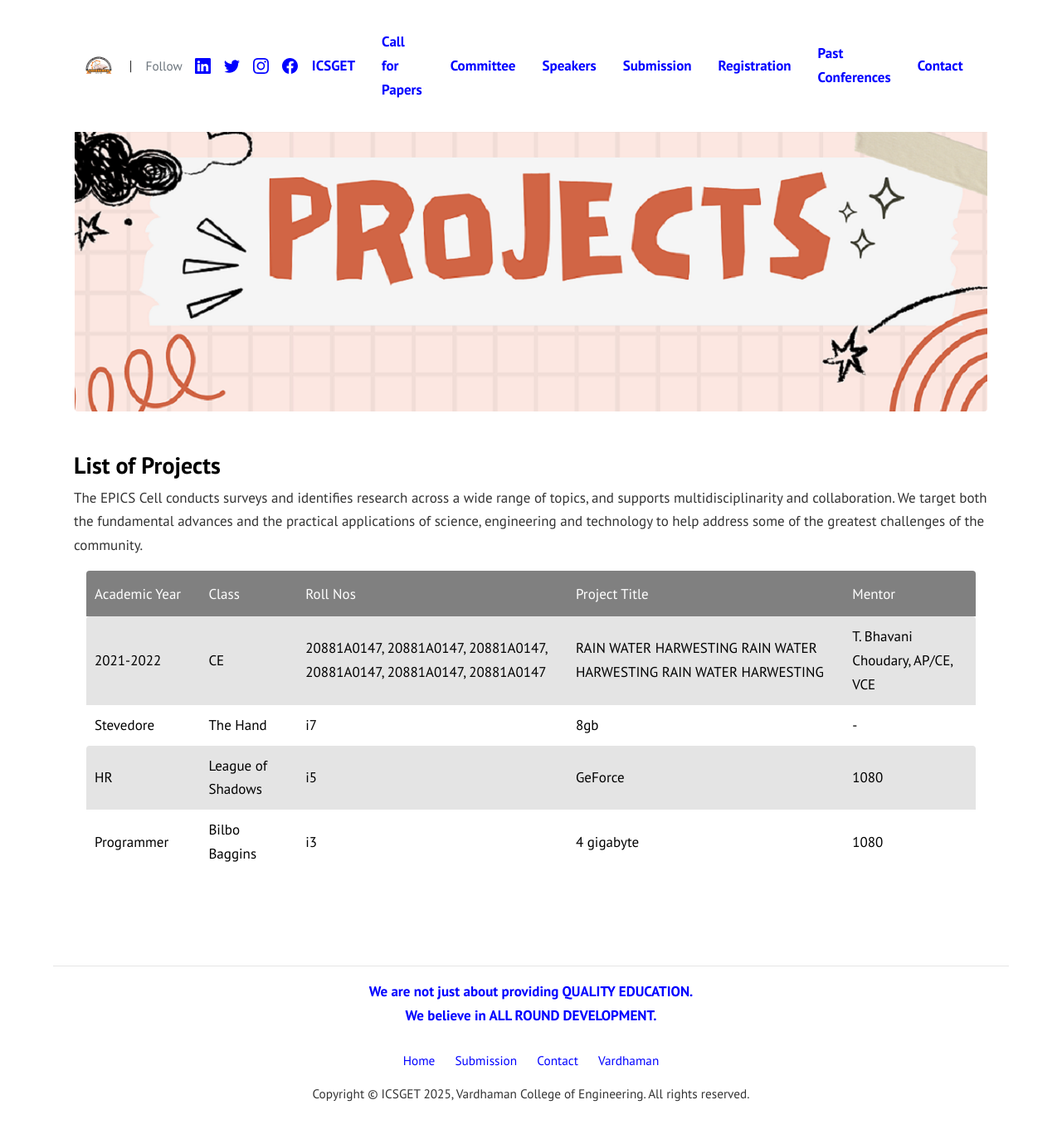
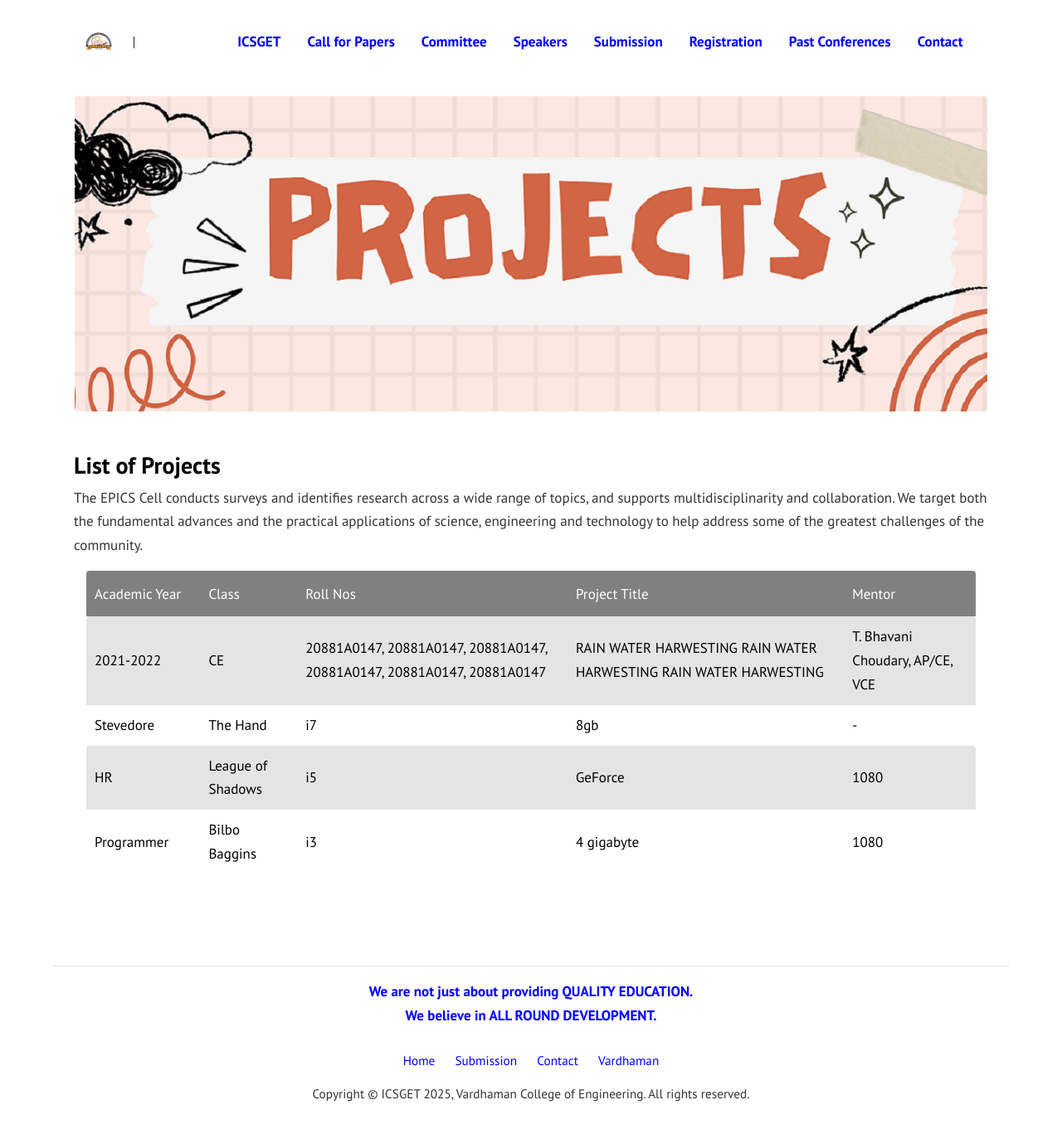
Before and after one commit to sravivarmanvce/temp, a Jekyll site: the page built from pages/speakers.md, in a window 1280 px wide and 1361 px high. Shown: the whole window at 83% size. Built offline with Jekyll 4.4.1, drawn with Linux system fonts in a browser that asks for light colours.

Commit message:
removed social links

```diff
--- a/_layouts/photogallery.html
+++ b/_layouts/photogallery.html
@@ -61,7 +61,7 @@
           </a> |
 
 
-          <div class="d-flex align-items-center">
+          <!--div class="d-flex align-items-center">
 
             <span class="ml-3 text-muted small">Follow</span>
 
@@ -90,7 +90,7 @@
             </svg>
             </a>
 
-          </div>
+          </div-->
 
           <button class="navbar-toggler" type="button" data-bs-toggle="collapse" data-bs-target="#navbarResponsive" aria-controls="navbarResponsive" aria-expanded="false" aria-label="Toggle navigation">
             <svg xmlns="http://www.w3.org/2000/svg" width="26" height="26" fill="currentColor" class="bi bi-three-dots-vertical" viewBox="0 0 16 16">
--- a/_layouts/projects.html
+++ b/_layouts/projects.html
@@ -47,7 +47,7 @@
           </a> |
 
 
-          <div class="d-flex align-items-center">
+          <!--div class="d-flex align-items-center">
 
             <span class="ml-3 text-muted small">Follow</span>
 
@@ -76,7 +76,7 @@
             </svg>
             </a>
 
-          </div>
+          </div-->
 
           <button class="navbar-toggler" type="button" data-bs-toggle="collapse" data-bs-target="#navbarResponsive" aria-controls="navbarResponsive" aria-expanded="false" aria-label="Toggle navigation">
             <svg xmlns="http://www.w3.org/2000/svg" width="26" height="26" fill="currentColor" class="bi bi-three-dots-vertical" viewBox="0 0 16 16">
```
